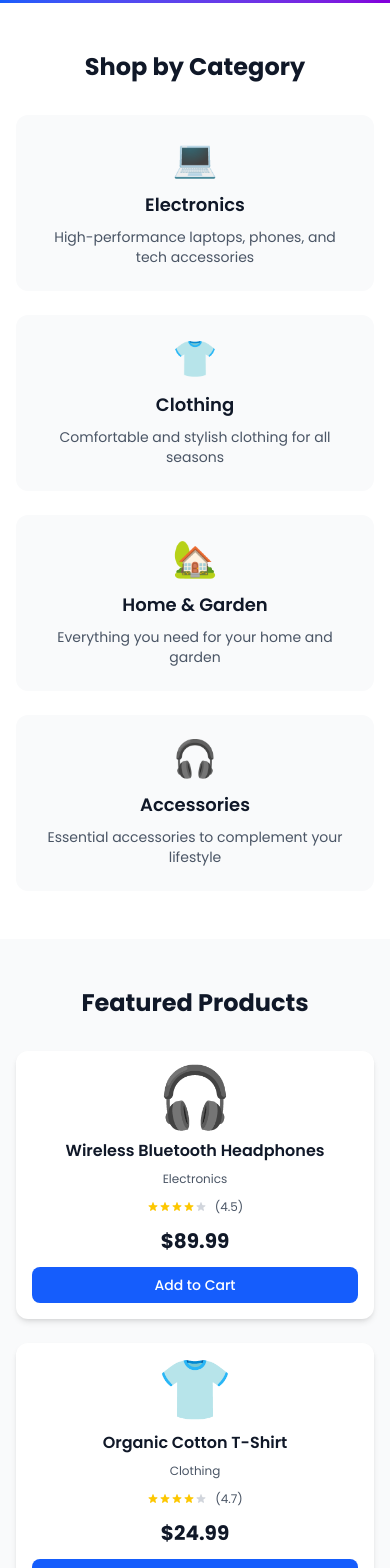
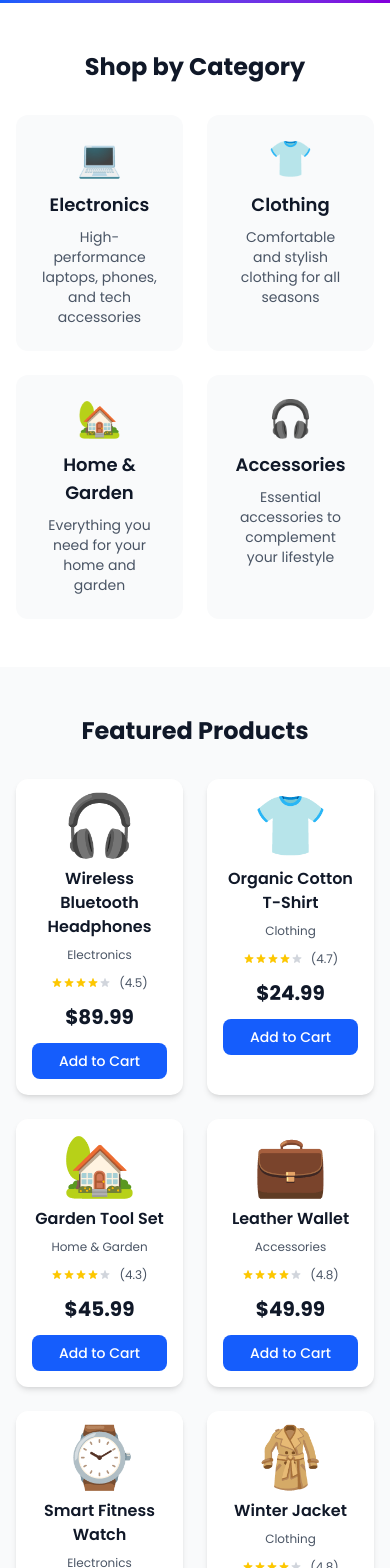
Before and after one commit to NedytheCoder/qodebyte_ecommerce, a Next.js app: page / in a window 390 px wide. Shown: the part 432-2000 px from the top of the page. Built offline with nearby package versions, Linux system fonts and the light colour scheme.

Commit message:
Changed the mobile grid layout from 1 to 2

```diff
--- a/app/Hero.tsx
+++ b/app/Hero.tsx
@@ -1,5 +1,6 @@
 "use client";
 
+import { useRouter } from "next/navigation";
 import { Product, Category } from "./types";
 import Link from "next/link";
 
@@ -52,7 +53,7 @@ const Hero = ({
           <h2 className="text-2xl sm:text-3xl font-bold text-center text-gray-900 mb-8 sm:mb-12">
             Shop by Category
           </h2>
-          <div className="grid grid-cols-1 sm:grid-cols-2 lg:grid-cols-3 gap-6 sm:gap-8">
+          <div className="grid grid-cols-2 lg:grid-cols-3 gap-6 sm:gap-8">
             {featuredCategories.map((category) => (
               <div
                 key={category.id}
@@ -80,7 +81,7 @@ const Hero = ({
           <h2 className="text-2xl sm:text-3xl font-bold text-center text-gray-900 mb-8 sm:mb-12">
             Featured Products
           </h2>
-          <div className="grid grid-cols-1 sm:grid-cols-2 lg:grid-cols-3 gap-6 sm:gap-8">
+          <div className="grid grid-cols-2 lg:grid-cols-3 gap-6 sm:gap-8">
             {featuredProducts.map((product) => (
               <div
                 key={product.id}
--- a/app/products/[id]/page.tsx
+++ b/app/products/[id]/page.tsx
@@ -594,7 +594,7 @@ const ProductDetailPage = () => {
             <h2 className="text-2xl font-bold tracking-tight text-gray-900 mb-8">
               Related Products
             </h2>
-            <div className="grid grid-cols-1 sm:grid-cols-2 lg:grid-cols-4 gap-6">
+            <div className="grid grid-cols-2 lg:grid-cols-4 gap-6">
               {relatedProducts.map((relatedProduct) => (
                 <Link
                   key={relatedProduct.id}
--- a/app/products/page.tsx
+++ b/app/products/page.tsx
@@ -729,7 +729,7 @@ const ProductsContent = () => {
             </div>
 
             {/* Product Grid */}
-            <div className="grid grid-cols-1 sm:grid-cols-2 lg:grid-cols-3 xl:grid-cols-4 gap-6">
+            <div className="grid grid-cols-2 lg:grid-cols-3 xl:grid-cols-4 gap-6">
               {filteredProducts.map((product) => (
                 <div
                   key={product.id}
```
